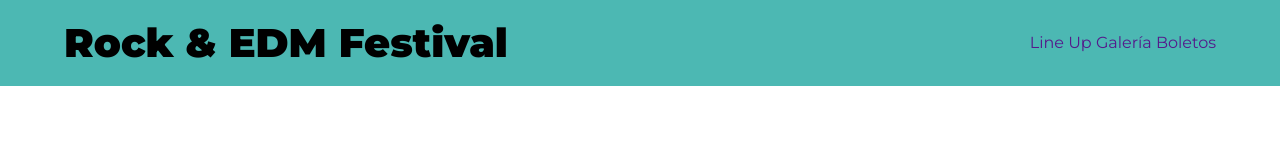
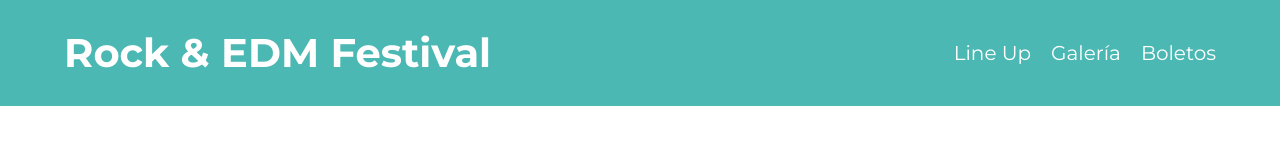
Before and after one commit to HectorGerardoZV/Proyecto04-FestivalMusica, a website: page html/index.html in a window 1280 px wide. Drawn offline with Linux system fonts and the light colour scheme.

Commit message:
Finalizacion del header

```diff
--- a/src/scss/base/_variables.scss
+++ b/src/scss/base/_variables.scss
@@ -13,3 +13,5 @@ $fPrincipal300: 300;
 $fPrincipal400: 400;
 $fPrincipal700: 700;
 $fPrincipal900: 900;
+//Utilidades
+$separacion: 4rem;
--- a/src/scss/layout/_header.scss
+++ b/src/scss/layout/_header.scss
@@ -1,12 +1,27 @@
 .header {
     background-color: $cVerde;
     .header__contenido {
-        padding: 2rem 0rem;
+        padding: $separacion - 1 0rem;
         display: flex;
         justify-content: space-between;
         align-items: center;
     }
     h1 {
-        font-weight: $fPrincipal900;
+        font-weight: $fPrincipal700;
+        color: $cBlanco
     }
 }
+
+.navegacion {
+    display: flex;
+    justify-content: space-between;
+    gap: 2rem;
+    a {
+        color: $cBlanco;
+        transition: ease .4s;
+        font-size: 2rem;
+        &:hover {
+            color: $cAmarillo;
+        }
+    }
+}
```
Also changed, not shown: build/css/app.css.
